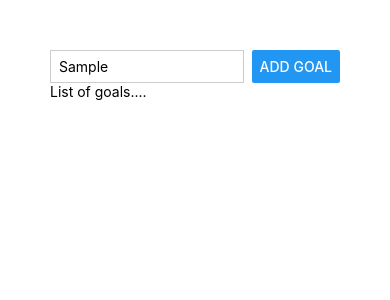
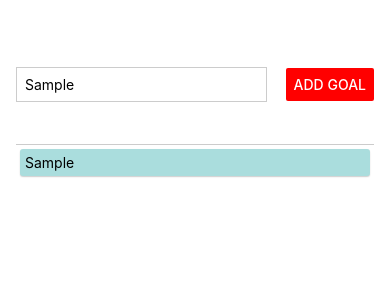
Before and after one commit to ArnabChatterjee20k/ReactNative-FirstApp, a React Native app: screen / in a window 390 px wide. Both pictures are taken after typing "Sample" into the empty fields and a click on the button "ADD GOAL". Shown: the top 300 px of the page. Built offline with nearby package versions, Linux system fonts and the light colour scheme.

Commit message:
added scroll view , styles and interactions

```diff
--- a/App.js
+++ b/App.js
@@ -1,33 +1,99 @@
-import { StatusBar } from 'expo-status-bar';
-import { StyleSheet, Text , TextInput, Vibration, View , Pressable,Button } from 'react-native';
+import { StatusBar } from "expo-status-bar";
+import { useState } from "react";
+import {
+  StyleSheet,
+  Text,
+  TextInput,
+  View,
+  Button,
+  ToastAndroid,
+  Alert,
+  FlatList,
+  ScrollView,
+} from "react-native";
+export default function App() {
+  const [goals, setGoals] = useState([]);
+  const [input, setInput] = useState("");
 
-export default function App() {
+  const showToast = () => {
+    ToastAndroid.show("Task Added..", ToastAndroid.LONG);
+  };
+
+  const showAlert = (data) => {
+    Alert.alert("Message", data);
+  };
+  const addGoal = () => {
+    setGoals((prev) => [...prev, input]);
+    showToast();
+  };
   return (
     <View style={styles.appContainer}>
       <View style={styles.inputContainer}>
-        <TextInput style={styles.textInput} placeholder='enter your goal...'/>
-        <Button title='add goal'/>
+        <TextInput
+          style={styles.textInput}
+          value={input}
+          onChangeText={(text) => setInput(text)}
+          placeholder="enter your goal..."
+        />
+        <Button color="red" title="add goal" onPress={addGoal} />
       </View>
-      <View>
-        <Text>List of goals....</Text>
+      <View style={styles.goalsContainer}>
+        <ScrollView>
+          {/* <Text>List of goals....</Text> */}
+          {goals.map((goal, index) => (
+            <Text
+              onPress={() => {
+                showAlert(task);
+              }}
+              style={styles.goalItem}
+              key={index}
+            >
+              {goal}
+            </Text>
+          ))}
+        </ScrollView>
       </View>
     </View>
   );
 }
 
 const styles = StyleSheet.create({
-  appContainer:{
-    padding:50
+  appContainer: {
+    paddingTop: 50,
+    paddingHorizontal: 16,
+    flex: 1,
   },
-  inputContainer:{
-    flexDirection:'row',
-    justifyContent:"space-between"
+  inputContainer: {
+    flex: 1,
+    flexDirection: "row",
+    justifyContent: "space-between",
+    alignItems: "center",
+    paddingBottom: 24,
+    borderBottomWidth: 1,
+    borderBottomColor: "#cccccc",
   },
-  textInput:{
-    borderWidth:1,
-    borderColor:"#cccccc",
-    width:"80%",
-    marginRight:8,
-    paddingHorizontal:8
-  }
+  textInput: {
+    borderWidth: 1,
+    borderColor: "#cccccc",
+    width: "70%",
+    marginRight: 8,
+    padding: 8,
+  },
+  goalsContainer: {
+    flex: 10,
+  },
+  goalItem: {
+    padding: 5,
+    margin: 4,
+    borderRadius: 3,
+    backgroundColor: "#add",
+    shadowOffset: {
+      width: 0,
+      height: 1,
+    },
+    shadowOpacity: 0.2,
+    shadowRadius: 1.41,
+
+    elevation: 2,
+  },
 });
```
